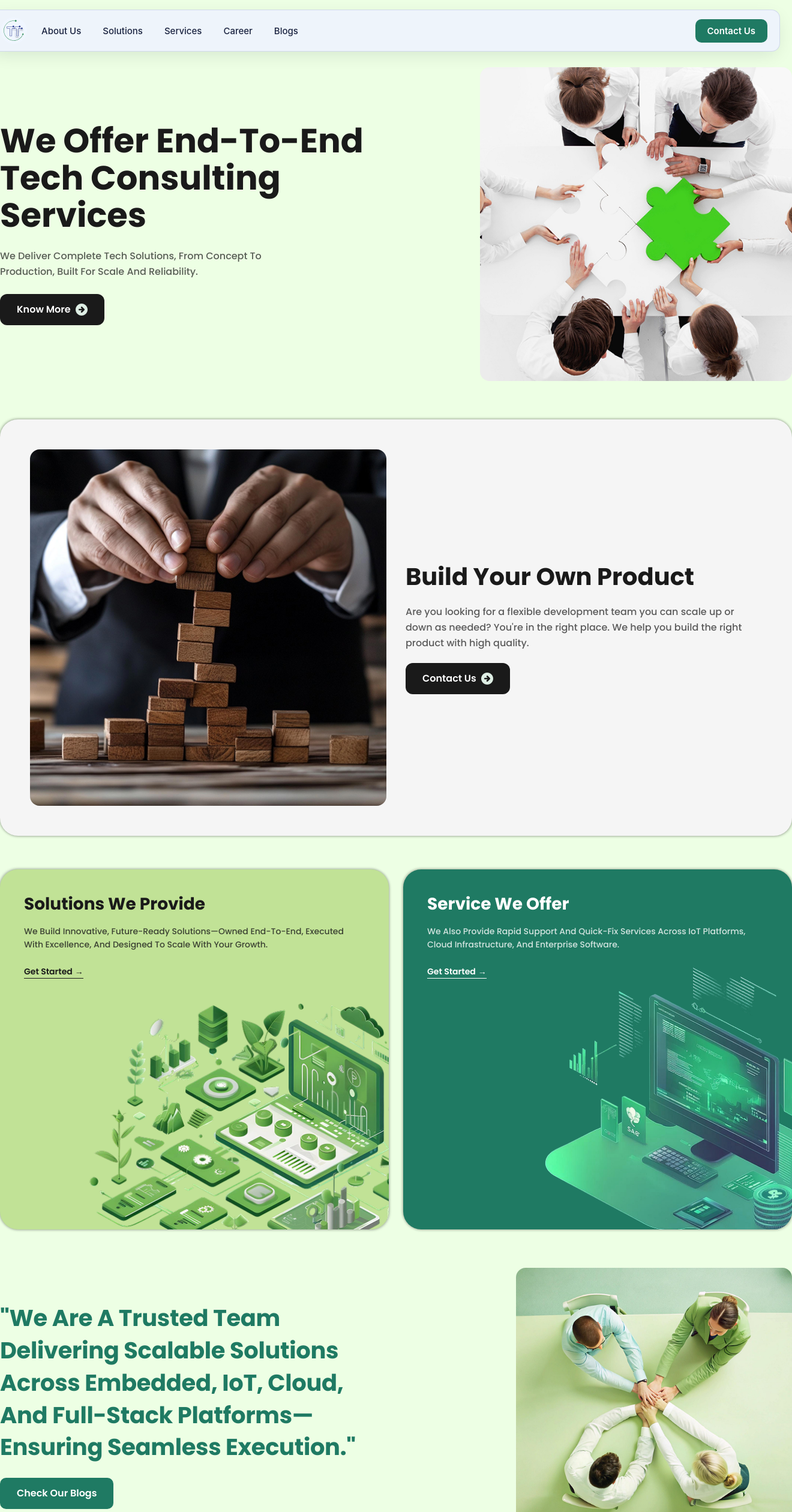
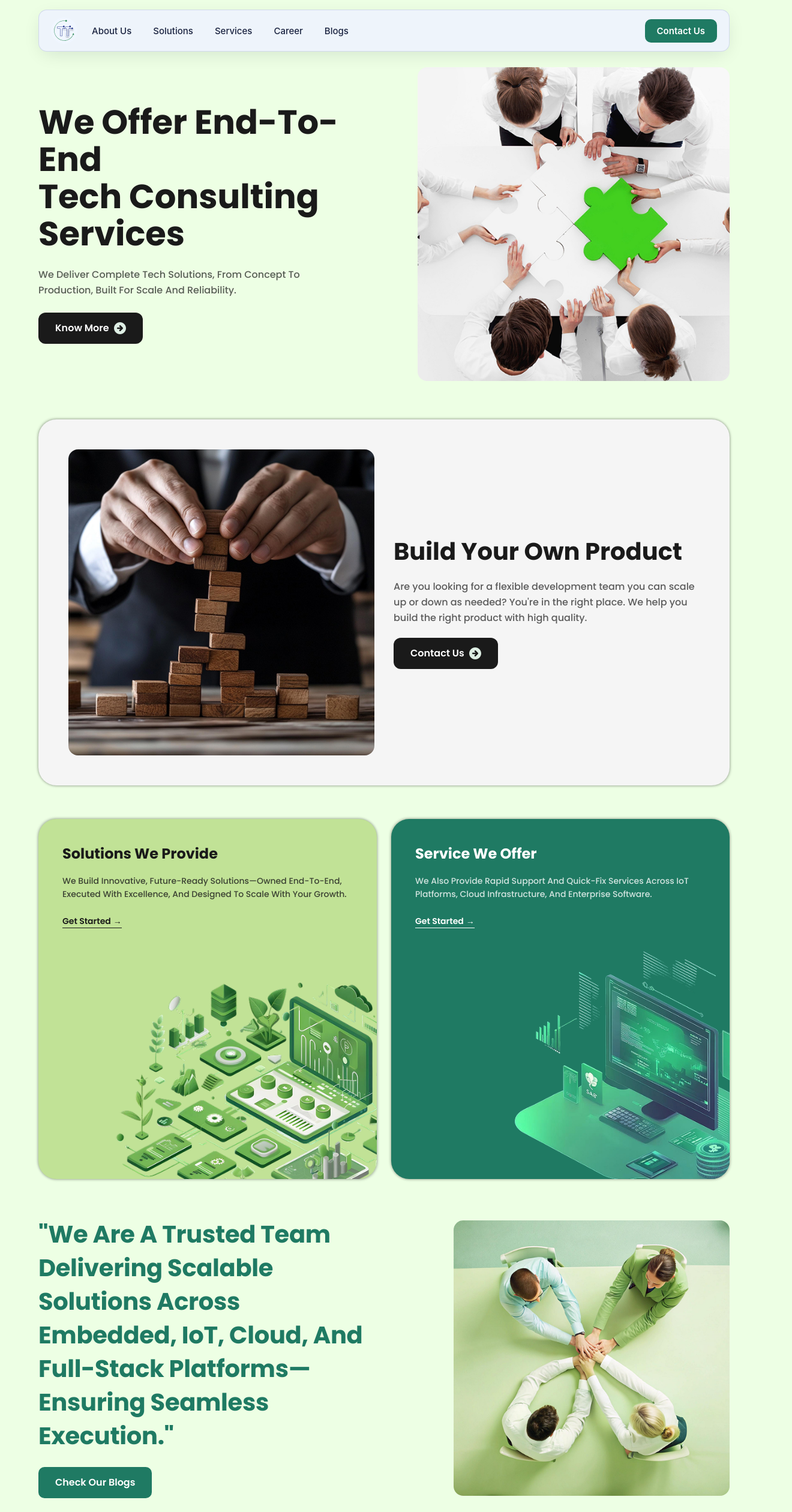
Before and after one commit to gokul-srinath/trinovtech-2.0, a Next.js app: page / in a window 1280 px wide. Shown: the top 2520 px of the page at 60% size, 1320 px wide, since content can reach past the window. Built offline with nearby package versions, Linux system fonts and the light colour scheme.

Commit message:
feat: Refactor components to use Container for consistent layout and improve responsiveness

```diff
--- a/src/components/Navbar.tsx
+++ b/src/components/Navbar.tsx
@@ -2,6 +2,7 @@
 
 import Image from 'next/image'
 import { useEffect, useState } from 'react'
+import { Container } from '@/components/shared/Container'
 
 const navItems = [
   { label: 'About Us', href: '#about-us' },
@@ -29,7 +30,7 @@ export default function Navbar() {
   }, [menuOpen])
 
   return (
-    <header className="fixed left-1/2 top-4 z-50 w-[90%] sm:w-[80%] xl:w-[1320px] max-w-[1320px] -translate-x-1/2 rounded-[14px] border border-[rgba(44,62,145,0.15)] bg-[#eef4fb] shadow-[0_8px_32px_-8px_rgba(15,23,42,0.14)] transition-shadow duration-300">
+    <header className="fixed left-1/2 top-4 z-50 w-[90%] max-w-[1320px] -translate-x-1/2 rounded-[14px] border border-[rgba(44,62,145,0.15)] bg-[#eef4fb] shadow-[0_8px_32px_-8px_rgba(15,23,42,0.14)] transition-shadow duration-300">
       <div className="flex h-[68px] items-center gap-2 px-4 sm:px-5">
         <a href="/" className="flex shrink-0 items-center">
           <span
--- a/src/components/sections/CtaBanner.tsx
+++ b/src/components/sections/CtaBanner.tsx
@@ -1,3 +1,5 @@
+import { Container } from '@/components/shared/Container'
+
 interface CtaFeature {
   iconPath: string
   label: string
@@ -13,11 +15,12 @@ interface CtaBannerProps {
 export function CtaBanner({ heading, description, features = [] }: CtaBannerProps) {
   return (
     <section className="w-full py-8">
+      <Container>
         <div
-        className="w-[90%] sm:w-[80%] xl:w-[1320px] max-w-[1320px] mx-auto rounded-[30px] overflow-hidden"
+          className="rounded-[30px] overflow-hidden"
           style={{
             background: '#1F7A63',
-          padding: '52px 48px 44px',
+            padding: 'clamp(28px, 5vw, 52px) clamp(16px, 4vw, 48px) clamp(24px, 4vw, 44px)',
           }}
         >
           <div className="text-center mb-10">
@@ -51,7 +54,7 @@ export function CtaBanner({ heading, description, features = [] }: CtaBannerProp
           </div>
 
           {features.length > 0 && (
-          <div className="flex flex-wrap justify-center gap-4">
+            <div className="grid grid-cols-2 sm:grid-cols-3 lg:grid-cols-5 gap-4">
               {features.map((f, i) => (
                 <div
                   key={i}
@@ -60,8 +63,6 @@ export function CtaBanner({ heading, description, features = [] }: CtaBannerProp
                     background: '#fff',
                     borderRadius: '15px',
                     padding: '20px 16px',
-                  flex: '1 1 0',
-                  minWidth: '140px',
                   }}
                 >
                   <img
@@ -97,6 +98,7 @@ export function CtaBanner({ heading, description, features = [] }: CtaBannerProp
             </div>
           )}
         </div>
+      </Container>
     </section>
   )
 }
--- a/src/components/sections/FeatureCard.tsx
+++ b/src/components/sections/FeatureCard.tsx
@@ -1,4 +1,5 @@
 import Image from 'next/image'
+import { Container } from '@/components/shared/Container'
 
 interface FeatureCardProps {
   heading: string
@@ -21,8 +22,9 @@ export function FeatureCard({
 
   return (
     <section className="w-full py-6">
+      <Container>
         <div
-        className="w-[90%] sm:w-[80%] xl:w-[1320px] max-w-[1320px] mx-auto flex flex-col lg:flex-row items-center gap-8 rounded-[30px] overflow-hidden"
+          className="flex flex-col md:flex-row items-center gap-8 rounded-[30px] overflow-hidden"
           style={{
             background: '#F5F5F5',
             boxShadow: '-1px -1px 4px 0 rgba(0,0,0,0.25), 1px 1px 4px 0 rgba(0,0,0,0.25)',
@@ -30,23 +32,24 @@ export function FeatureCard({
           }}
         >
           {assetPath && (
-          <div className={`w-full lg:flex-1 ${imageFirst ? 'lg:order-1' : 'lg:order-2'}`}>
+            <div className={`w-full md:flex-1 ${imageFirst ? 'md:order-1' : 'md:order-2'}`}>
               <Image
                 src={assetPath}
                 alt={heading}
                 width={500}
                 height={400}
+                sizes="(max-width: 768px) 100vw, 50vw"
                 className="w-full h-auto object-cover rounded-2xl"
               />
             </div>
           )}
 
-        <div className={`w-full lg:flex-1 flex flex-col gap-5 ${imageFirst ? 'lg:order-2' : 'lg:order-1'}`}>
+          <div className={`w-full md:flex-1 flex flex-col gap-5 ${imageFirst ? 'md:order-2' : 'md:order-1'}`}>
             <h2
               style={{
                 color: '#1A1A1A',
                 fontFamily: 'Poppins, sans-serif',
-              fontSize: 'clamp(26px, 4vw, 40px)',
+                fontSize: 'var(--text-h2)',
                 fontWeight: 700,
                 lineHeight: '1.3',
                 textTransform: 'capitalize',
@@ -96,6 +99,7 @@ export function FeatureCard({
             </a>
           </div>
         </div>
+      </Container>
     </section>
   )
 }
--- a/src/components/sections/HeroCard.tsx
+++ b/src/components/sections/HeroCard.tsx
@@ -1,4 +1,5 @@
 import Image from 'next/image'
+import { Container } from '@/components/shared/Container'
 
 interface HeroCardProps {
   heading: string
@@ -19,13 +20,14 @@ export function HeroCard({
 }: HeroCardProps) {
   return (
     <section className="w-full pt-28 pb-10">
-      <div className="w-[90%] sm:w-[80%] xl:w-[1320px] max-w-[1320px] mx-auto flex flex-col lg:flex-row items-center gap-8 lg:gap-12">
-        <div className="flex-1 flex flex-col gap-6 text-center lg:text-left items-center lg:items-start">
+      <Container>
+        <div className="flex flex-col md:flex-row items-center gap-8 lg:gap-12">
+          <div className="flex-1 w-full flex flex-col gap-6 text-center md:text-left items-center md:items-start">
             <h1
               style={{
                 color: '#1A1A1A',
                 fontFamily: 'Poppins, sans-serif',
-              fontSize: 'clamp(28px, 5vw, 56px)',
+                fontSize: 'var(--text-hero)',
                 fontWeight: 700,
                 lineHeight: 1.109,
                 textTransform: 'capitalize',
@@ -78,12 +80,13 @@ export function HeroCard({
           </div>
 
           {assetPath && assetType === 'image' && (
-          <div className="hidden lg:flex flex-1 items-center justify-end">
+            <div className="hidden md:flex flex-1 w-full items-center justify-center md:justify-end">
               <Image
                 src={assetPath}
                 alt="Hero"
                 width={560}
                 height={460}
+                sizes="(max-width: 768px) 100vw, 50vw"
                 className="w-full max-w-[520px] h-auto object-contain rounded-2xl"
                 priority
               />
@@ -91,7 +94,7 @@ export function HeroCard({
           )}
 
           {assetPath && assetType === 'video' && (
-          <div className="flex-1 flex items-center justify-end">
+            <div className="hidden md:flex flex-1 w-full items-center justify-end">
               <video
                 src={assetPath}
                 className="w-full max-w-[520px] h-auto rounded-2xl"
@@ -100,6 +103,7 @@ export function HeroCard({
             </div>
           )}
         </div>
+      </Container>
     </section>
   )
 }
--- a/src/components/sections/QuoteCard.tsx
+++ b/src/components/sections/QuoteCard.tsx
@@ -1,4 +1,5 @@
 import Image from 'next/image'
+import { Container } from '@/components/shared/Container'
 
 interface QuoteCardProps {
   quote: string
@@ -15,13 +16,14 @@ export function QuoteCard({
 }: QuoteCardProps) {
   return (
     <section className="w-full py-8">
-      <div className="w-[90%] sm:w-[80%] xl:w-[1320px] max-w-[1320px] mx-auto flex flex-col lg:flex-row items-center gap-8 lg:gap-12">
-        <div className="w-full lg:flex-1 flex flex-col gap-6">
+      <Container>
+        <div className="flex flex-col md:flex-row items-center gap-8 lg:gap-12">
+          <div className="w-full md:flex-1 flex flex-col gap-6">
             <h2
               style={{
                 color: '#1F7A63',
                 fontFamily: 'Poppins, sans-serif',
-              fontSize: 'clamp(20px, 3vw, 40px)',
+                fontSize: 'var(--text-h2)',
                 fontWeight: 700,
                 lineHeight: '1.4',
                 letterSpacing: '-0.312px',
@@ -54,17 +56,19 @@ export function QuoteCard({
           </div>
 
           {assetPath && (
-          <div className="w-full lg:flex-1 flex items-center justify-center lg:justify-end">
+            <div className="w-full md:flex-1 flex items-center justify-center md:justify-end">
               <Image
                 src={assetPath}
                 alt="Quote visual"
                 width={500}
                 height={400}
+                sizes="(max-width: 768px) 100vw, 50vw"
                 className="w-full max-w-[460px] h-auto object-cover rounded-2xl"
               />
             </div>
           )}
         </div>
+      </Container>
     </section>
   )
 }
--- a/src/components/sections/SolutionCards.tsx
+++ b/src/components/sections/SolutionCards.tsx
@@ -1,4 +1,5 @@
 import Image from 'next/image'
+import { Container } from '@/components/shared/Container'
 
 interface SolutionCardItem {
   heading: string
@@ -19,26 +20,25 @@ interface SolutionCardsProps {
 export function SolutionCards({ cards }: SolutionCardsProps) {
   return (
     <section className="w-full py-8">
-      <div className="w-[90%] sm:w-[80%] xl:w-[1320px] max-w-[1320px] mx-auto flex flex-col lg:flex-row gap-6">
+      <Container>
+        <div className="grid grid-cols-1 sm:grid-cols-2 gap-6">
           {cards.map((card, idx) => (
             <div
               key={idx}
               className="relative flex flex-col overflow-hidden"
               style={{
-              maxWidth: '100%',
                 minHeight: '400px',
                 height: 'clamp(400px, 50vw, 600px)',
                 borderRadius: '30px',
                 background: card.bgColor,
                 boxShadow: '-1px -1px 4px 0 rgba(0,0,0,0.25), 1px 1px 4px 0 rgba(0,0,0,0.25)',
-              flex: '1 1 0',
               }}
             >
               <div className="flex flex-col gap-4 p-10 z-10">
                 <h3
                   style={{
                     fontFamily: 'Poppins, sans-serif',
-                  fontSize: '28px',
+                    fontSize: 'var(--text-h3)',
                     fontWeight: 700,
                     lineHeight: '36px',
                     color: card.headingColor ?? '#1A1A1A',
@@ -54,7 +54,6 @@ export function SolutionCards({ cards }: SolutionCardsProps) {
                     lineHeight: '22px',
                     color: card.textColor ?? '#1A1A1A',
                     opacity: 0.8,
-                  // maxWidth: '320px',
                   }}
                 >
                   {card.description}
@@ -89,6 +88,7 @@ export function SolutionCards({ cards }: SolutionCardsProps) {
                     src={card.assetPath}
                     alt={card.heading}
                     fill
+                    sizes="(max-width: 640px) 100vw, 50vw"
                     className="object-contain"
                     style={{ objectPosition: 'right bottom' }}
                   />
@@ -97,6 +97,7 @@ export function SolutionCards({ cards }: SolutionCardsProps) {
             </div>
           ))}
         </div>
+      </Container>
     </section>
   )
 }
--- /dev/null
+++ b/src/components/shared/Container.tsx
@@ -0,0 +1,7 @@
+export function Container({ children, className = '' }: { children: React.ReactNode; className?: string }) {
+  return (
+    <div className={`w-[90%] mx-auto max-w-[1320px] ${className}`}>
+      {children}
+    </div>
+  )
+}
--- a/src/styles/tokens.css
+++ b/src/styles/tokens.css
@@ -36,7 +36,6 @@
   --color-bg: #faf9f6;
 
   /* ─── Typography ─── */
-  /* Heading 1: 36px, bold, Inter */
   --font-heading1-size: 36px;
   --font-heading1-weight: 700;
   --font-heading1-family: Inter;
@@ -44,13 +43,18 @@
   --font-heading1-transform: capitalize;
   --font-heading1-line-height: normal;
 
-  /* Body: 24px, regular, Inter */
   --font-body-size: 24px;
   --font-body-weight: 400;
   --font-body-family: Inter;
   --font-body-style: normal;
   --font-body-transform: capitalize;
   --font-body-line-height: normal;
+
+  /* ─── Fluid Typography ─── */
+  --text-hero:     clamp(2rem,   5vw,  3.5rem);
+  --text-h2:       clamp(1.5rem, 3.5vw, 2.5rem);
+  --text-h3:       clamp(1.125rem, 2vw, 1.5rem);
+  --space-section: clamp(3rem,   8vw,  5rem);
 
   /* ─── Spacing Scale ─── */
   --space-section: 5rem; /* 80px: vertical section padding */
```
Also changed, not shown: src/components/Footer.tsx (+8 -7 lines), src/components/sections/ServicesGrid.tsx (+15 -29 lines). Lines whose indentation alone changed are shown as unchanged.
